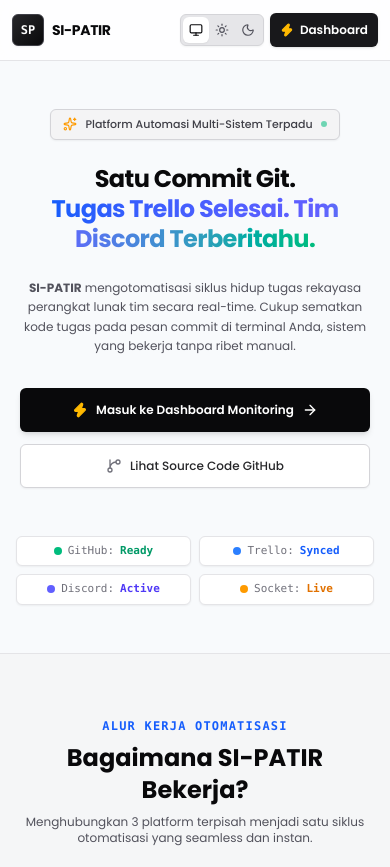
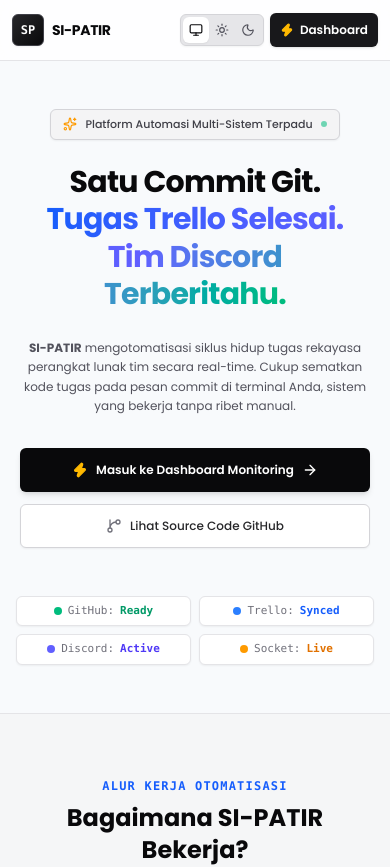
Before and after one commit to denoyey/si-patir, a React (Vite) app in the folder frontend/: page / in a window 390 px wide. Shown: the top 867 px of the page. Built offline with nearby package versions, Linux system fonts and the light colour scheme.

Commit message:
feat(ui): define xs breakpoint in theme for ultra-compact mobile layouts

```diff
--- a/frontend/src/index.css
+++ b/frontend/src/index.css
@@ -5,6 +5,7 @@
 @theme {
   --font-sans: 'Poppins', -apple-system, BlinkMacSystemFont, 'Segoe UI', Roboto, sans-serif;
   --font-mono: 'JetBrains Mono', 'Fira Code', ui-monospace, SFMono-Regular, Menlo, Monaco, Consolas, monospace;
+  --breakpoint-xs: 23.5rem;
 }
 
 :root {
```
